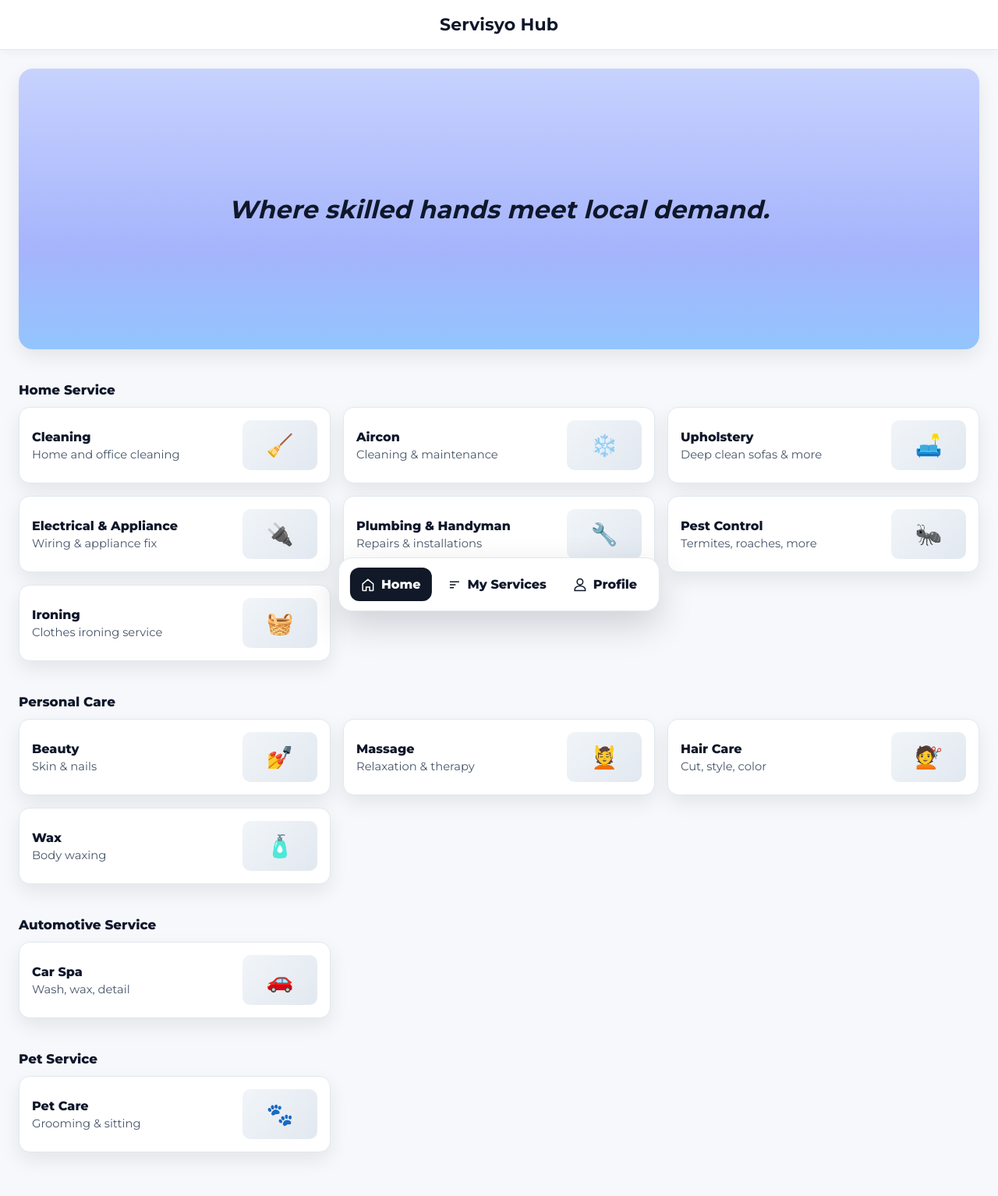
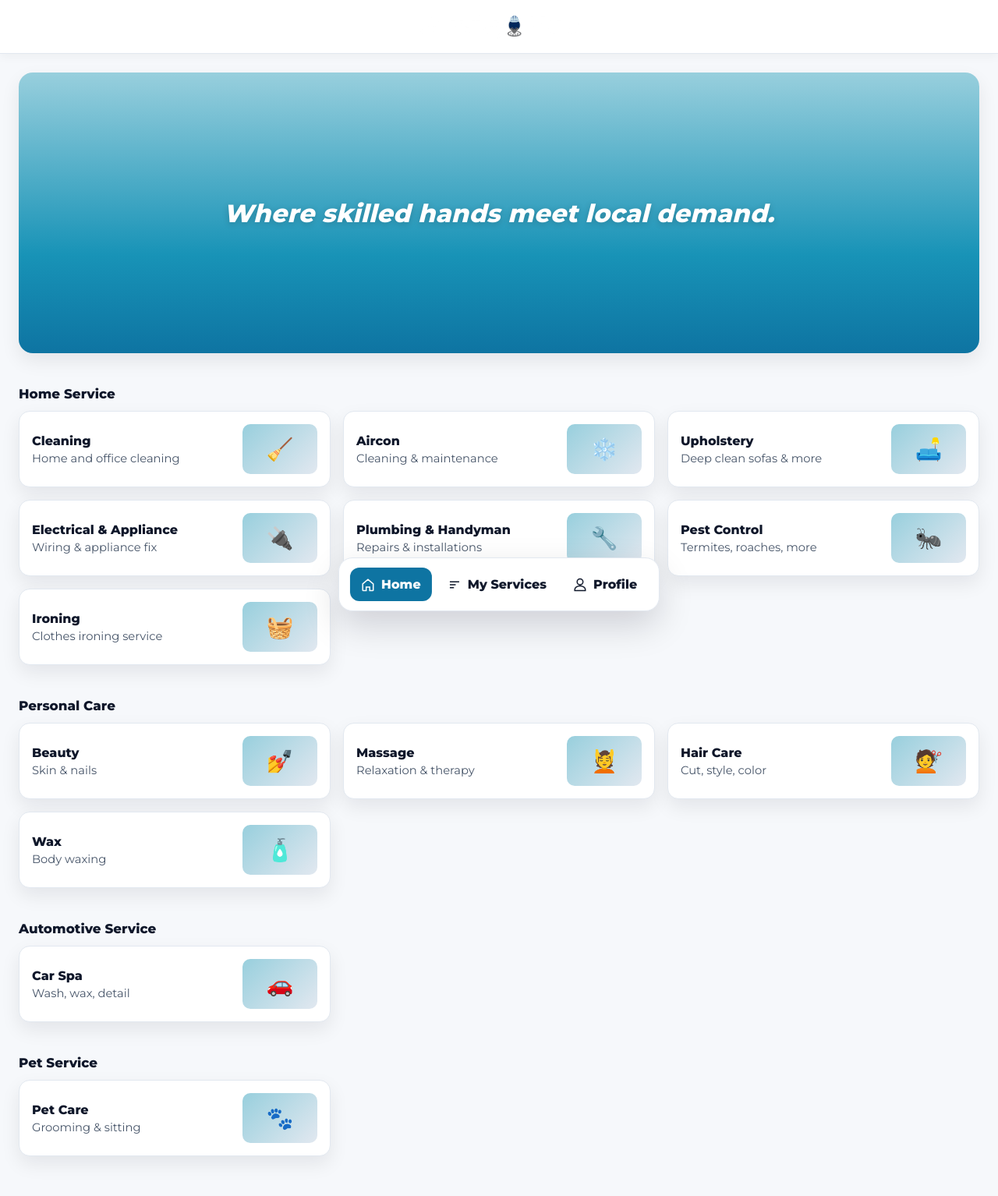
Before and after one commit to inyiigo/ncp3106-ServisyoHub, a PHP site: page /pages/home-services.php in a window 1280 px wide. Shown: the top 1534 px of the page at 78% size. Before the commit the page ends 1483 px from the top, so only its background shows below. Run offline with PHP 8.4, Linux system fonts and the light colour scheme.

Commit message:
insert the revised brand logo

```diff
--- a/assets/css/styles.css
+++ b/assets/css/styles.css
@@ -37,20 +37,35 @@ body { font-family: 'Montserrat', system-ui, -apple-system, Segoe UI, Roboto, Ar
 .choice-container { width: 100%; max-width: 640px; padding: 36px 24px; text-align: center; background: #ffffff; border-radius: 18px; box-shadow: 0 20px 60px rgba(2,132,199,.18), 0 6px 16px rgba(2,132,199,.12); }
 .choice-heading { font-size: clamp(22px, 5vw, 34px); margin: 0 0 24px; color: #0f172a; font-weight: 800; letter-spacing: .2px; }
 .choice-buttons { display: grid; gap: 16px; grid-template-columns: 1fr; }
-.choice-btn { display: inline-block; padding: 16px 20px; border-radius: 14px; background: linear-gradient(135deg, #0ea5e9 0%, #22d3ee 100%); color: #fff; text-decoration: none; font-weight: 700; font-size: 16px; box-shadow: 0 10px 24px rgba(14,165,233,.35); transition: transform .15s ease, filter .15s ease, box-shadow .15s ease; }
+.choice-btn { display: inline-block; padding: 16px 20px; border-radius: 14px; background: linear-gradient(135deg, var(--pal-4) 0%, var(--pal-2) 100%); color: #fff; text-decoration: none; font-weight: 700; font-size: 16px; box-shadow: 0 10px 24px rgba(14,165,233,.25); transition: transform .15s ease, filter .15s ease, box-shadow .15s ease; }
 .choice-btn:hover { filter: brightness(.97); transform: translateY(-1px); box-shadow: 0 16px 36px rgba(14,165,233,.4); }
 .choice-btn:active { transform: translateY(0); }
-.choice-btn.alt { background: linear-gradient(135deg, #111827 0%, #1f2937 100%); box-shadow: 0 10px 24px rgba(17,24,39,.35); }
+.choice-btn.alt { background: linear-gradient(135deg, var(--pal-5) 0%, var(--pal-1) 100%); box-shadow: 0 10px 24px rgba(17,24,39,.25); color: #fff; }
 .choice-btn:focus-visible { outline: 3px solid rgba(34,211,238,.6); outline-offset: 2px; border-radius: 16px; }
 
 @media (min-width: 520px) {
   .choice-buttons { grid-template-columns: 1fr 1fr; }
 }
 
+/* Mobile tweaks */
+@media (max-width: 480px) {
+  .splash-content { padding: 8px; max-width: 94vw; }
+  .splash-logo { width: clamp(160px, 70vw, 420px); max-height: 32vh; margin-bottom: 16px; }
+  .progress-wrap { width: min(90vw, 360px); }
+}
+
 /* Dashboard (Home pages) */
 :root {
-  --bg:#f6f8fb; --text:#0f172a; --muted:#475569; --card:#ffffff; --line:#e2e8f0; --brand:#111827;
-  --accent-g:#7ac142; --accent-b:#1d9bf0; --shadow:0 10px 25px rgba(2,6,23,.08);
+  /* Core palette */
+  --pal-1: #597D9E; /* steel blue */
+  --pal-2: #1893B7; /* bright cyan-blue */
+  --pal-3: #98CFDD; /* light aqua */
+  --pal-4: #0E74A2; /* deep blue */
+  --pal-5: #4E6589; /* slate blue */
+
+  /* Theme tokens */
+  --bg:#f6f8fb; --text:#0f172a; --muted:#475569; --card:#ffffff; --line:#e2e8f0; --brand: var(--pal-4);
+  --accent-g: var(--pal-1); --accent-b: var(--pal-2); --shadow:0 10px 25px rgba(2,6,23,.08);
   /* Sidebar sizing */
   --aside-collapsed: 14px; /* visible hover strip */
   --aside-expanded: 280px; /* full width */
@@ -151,9 +166,9 @@ a.dash-svc-card { text-decoration: none; color: inherit; }
 .dash-overlay { display: none; }
 
 /* Floating bottom nav */
-.dash-bottom-nav { position: fixed; left: 50%; bottom: calc(16px + env(safe-area-inset-bottom)); transform: translateX(-50%); background: #fff; border: 1px solid var(--line); border-radius: 18px; box-shadow: 0 18px 46px rgba(2,6,23,.16); padding: 10px 12px; display: flex; gap: 6px; z-index: 20; }
+.dash-bottom-nav { position: fixed; left: 50%; bottom: calc(16px + env(safe-area-inset-bottom)); transform: translateX(-50%); background: #fff; border: 1px solid var(--line); border-radius: 18px; box-shadow: 0 18px 46px rgba(2,6,23,.16); padding: 10px 12px; display: flex; gap: 6px; z-index: 20; backdrop-filter: saturate(130%) blur(6px); }
 .dash-bottom-nav a { display: inline-flex; align-items: center; gap: 8px; padding: 10px 12px; border-radius: 12px; color: var(--text); text-decoration: none; font-weight: 800; }
-.dash-bottom-nav a.active, .dash-bottom-nav a:hover { background: var(--brand); color: #fff; }
+.dash-bottom-nav a.active, .dash-bottom-nav a:hover { background: var(--pal-4); color: #fff; }
 .dash-bottom-nav .dash-icon { width: 18px; height: 18px; }
 
 @media (min-width: 1000px) {
@@ -187,7 +202,7 @@ a.dash-svc-card { text-decoration: none; color: inherit; }
 .svc-pet-care { background-image: url('../images/services/pet-care.svg'); }
 
 /* Fallback icons if service SVGs are missing */
-.dash-svc-card .pic { position: relative; display: grid; place-items: center; font-size: 28px; color: #0f172a; background: linear-gradient(135deg,#f1f5f9,#e2e8f0); }
+.dash-svc-card .pic { position: relative; display: grid; place-items: center; font-size: 28px; color: #0f172a; background: linear-gradient(135deg, var(--pal-3), #e2e8f0); }
 .dash-svc-card .pic::after { content: '🧰'; }
 .dash-svc-card .svc-cleaning::after { content: '🧹'; }
 .dash-svc-card .svc-aircon::after { content: '❄️'; }
@@ -204,7 +219,7 @@ a.dash-svc-card { text-decoration: none; color: inherit; }
 .dash-svc-card .svc-pet-care::after { content: '🐾'; }
 
 /* Home */
-.home-hero { display: grid; place-items: center; background: linear-gradient(180deg,#c7d2fe 0%, #a5b4fc 65%, #93c5fd 100%); color: #111827; border-radius: 18px; padding: 16px; box-shadow: var(--shadow); position: relative; overflow: hidden; aspect-ratio: 16/9; min-height: clamp(200px, 28vh, 360px); max-height: 360px; margin: 0 0 16px; width: 100%; }
+.home-hero { display: grid; place-items: center; background: linear-gradient(180deg, var(--pal-3) 0%, var(--pal-2) 65%, var(--pal-4) 100%); color: #0b1a2b; border-radius: 18px; padding: 16px; box-shadow: var(--shadow); position: relative; overflow: hidden; aspect-ratio: 16/9; min-height: clamp(200px, 28vh, 360px); max-height: 360px; margin: 0 0 16px; width: 100%; }
 .home-hero .hero-copy { display: grid; gap: 10px; align-content: center; text-align: left; width: 100%; max-width: 640px; }
 .home-hero .hero-title { font-weight: 800; font-size: clamp(26px, 5.8vw, 44px); line-height: 1.05; margin: 0; }
 .home-hero .hero-sub { margin: 0; color: #0f172a; opacity: .9; font-size: clamp(14px, 2.6vw, 16px); }
@@ -216,7 +231,7 @@ a.dash-svc-card { text-decoration: none; color: inherit; }
 .home-hero .hero-dot.active { opacity: 1; }
 
 /* Hero tagline centered inside banner */
-.hero-tagline { margin: 0; text-align: center; font-style: italic; font-weight: 700; font-size: clamp(18px, 4.4vw, 32px); color: #0f172a; letter-spacing: .2px; }
+.hero-tagline { margin: 0; text-align: center; font-style: italic; font-weight: 800; font-size: clamp(18px, 4.4vw, 32px); color: #ffffff; text-shadow: 0 2px 8px rgba(0,0,0,.18); letter-spacing: .2px; }
 
 .home-sections { display: grid; gap: 16px; grid-template-columns: 1fr; margin-top: 16px; }
 .section-title { font-weight: 900; font-size: 1.2rem; margin: 0 0 8px; display: flex; align-items: center; gap: 8px; }
--- a/pages/home-services.php
+++ b/pages/home-services.php
@@ -22,7 +22,7 @@
 		$avatar = strtoupper(substr(preg_replace('/\s+/', '', $display), 0, 1));
 	?>
 	<div class="dash-topbar center">
-		<div class="dash-brand">Servisyo Hub</div>
+		<div class="dash-brand"><img src="../assets/images/newlogo.png" alt="Servisyo Hub" class="dash-brand-logo" /></div>
 	</div>
 
 	<div class="dash-overlay"></div>
```
Also changed, not shown: other parts of assets/css/styles.css (+13 -13 lines), index.php (+3 -4 lines), assets/images/newlogo.png (added).
